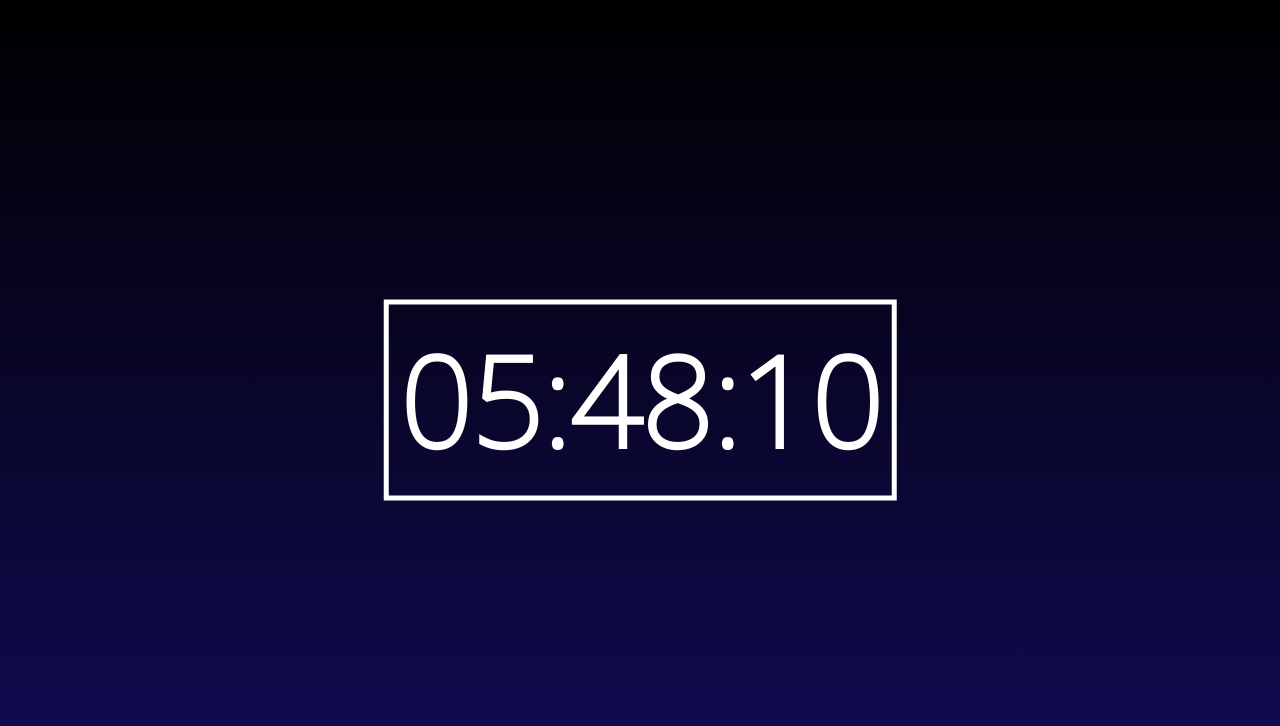
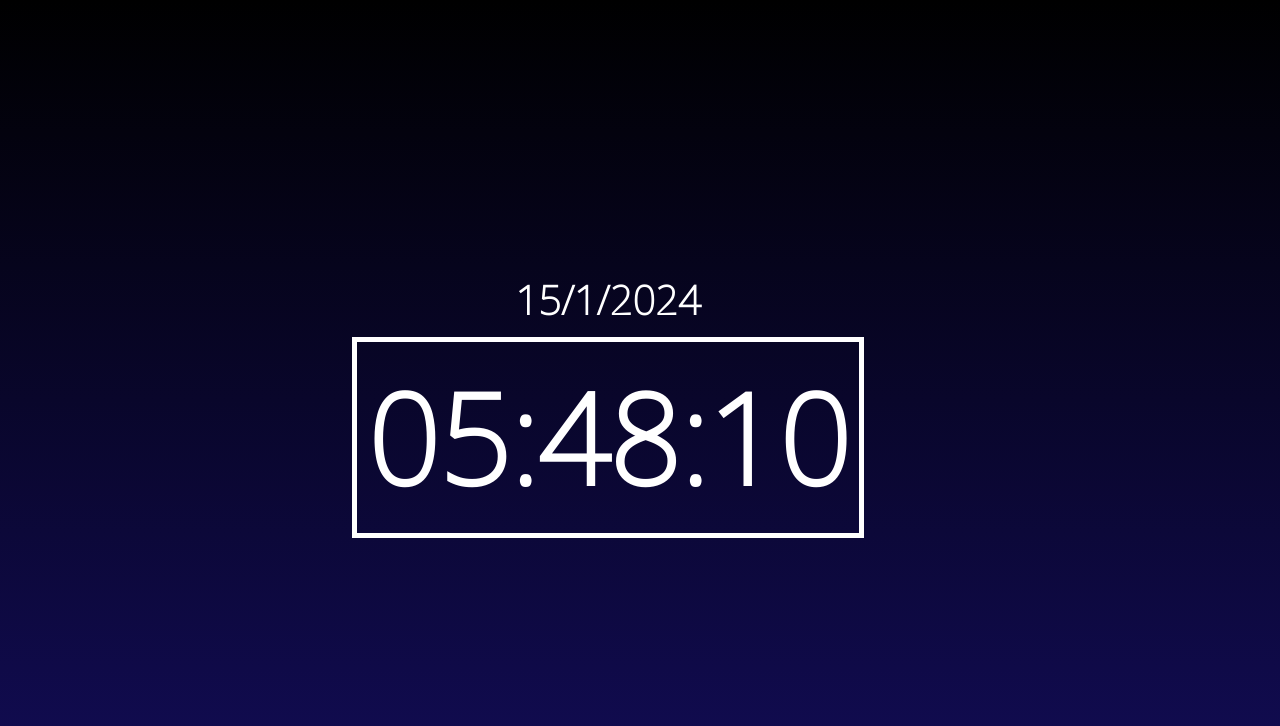
Before and after one commit to zMaffezzoli/Exercicios-JS, a plain HTML site: page Relogio/index.html in a window 1280 px wide. Drawn offline with Linux system fonts and the light colour scheme.

Commit message:
Adicionando data

```diff
--- a/Relogio/index.html
+++ b/Relogio/index.html
@@ -13,7 +13,11 @@
 </head>
 
 <body>
-    <h1 id="display"></h1>
+    <div class="display">
+        <h2 id="date"></h2>
+
+        <h1 id="hour"></h1>
+    </div>
 
     <script src="script.js"></script>
 </body>
--- a/Relogio/script.js
+++ b/Relogio/script.js
@@ -1,9 +1,17 @@
-function Hour(){
-    var date = Date()
-    var hour = date.substring(16,24)
-    return hour;
+function Calendar(){
+    let info = Date()
+    let hour = info.substring(16,24)
+    let date = info.substring(4,15).replace(/ /g, "/")
+
+    let years = ["Jan", "Feb", "Mar", "Apr", "May", "Jun", "Jul", "Aug", "Sep", "Oct", "Nov", "Dec"]
+
+    date = date.substring(4,7) + (years.indexOf(date.substring(0,3)) + 1) + date.substring(6);
+
+    return {"hour": hour, "date": date};
 };
 
 setInterval(() => {
-    document.getElementById("display").innerHTML = Hour();
+    let info = Calendar();
+    document.getElementById("hour").innerHTML = info.hour
+    document.getElementById("date").innerHTML = info.date
 }, 1000);
--- a/Relogio/style.css
+++ b/Relogio/style.css
@@ -12,14 +12,22 @@ body {
     height: 100vh;
 }
 
-h1{
+.display {
+    height: 100%;
+    display: flex;
+    justify-content: center;
+    align-items: center;
+    flex-direction: column;
+}
+
+h1, h2{
     font-size: 125px;
     color: white;
-    position: absolute;
-    top: 50%;
-    left: 50%;
-    margin-right: -50%;
-    transform: translate(-50%, -50%);
     border: 5px solid white;
     padding: 10px;
 }
+
+h2 {
+    border: none;
+    font-size: 40px;
+}
```
